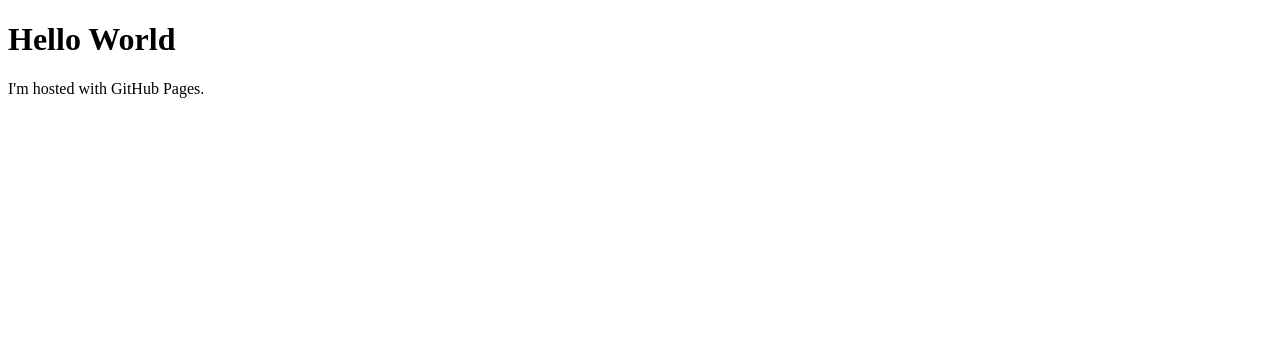
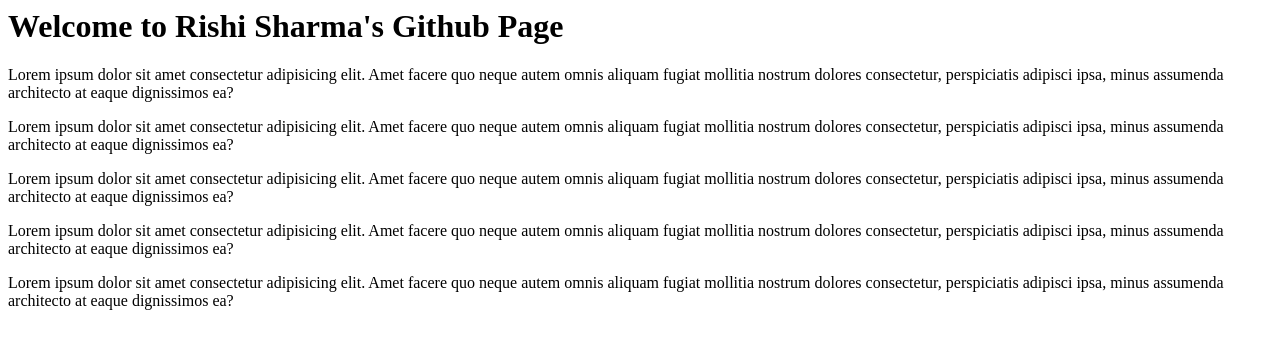
Before and after one commit to rishisharma1986/rishisharma1986.github.io, a plain HTML site: page index.html in a window 1280 px wide. Drawn offline with Linux system fonts and the light colour scheme.

Commit message:
initialcommit

```diff
--- a/index.html
+++ b/index.html
@@ -1,7 +1,16 @@
-<!DOCTYPE html>
-<html>
+<html lang="en">
+<head>
+    <meta charset="UTF-8">
+    <meta http-equiv="X-UA-Compatible" content="IE=edge">
+    <meta name="viewport" content="width=device-width, initial-scale=1.0">
+    <title>Document</title>
+</head>
 <body>
-<h1>Hello World</h1>
-<p>I'm hosted with GitHub Pages.</p>
+    <h1>Welcome to Rishi Sharma's Github Page</h1>
+    <p>Lorem ipsum dolor sit amet consectetur adipisicing elit. Amet facere quo neque autem omnis aliquam fugiat mollitia nostrum dolores consectetur, perspiciatis adipisci ipsa, minus assumenda architecto at eaque dignissimos ea?</p>
+    <p>Lorem ipsum dolor sit amet consectetur adipisicing elit. Amet facere quo neque autem omnis aliquam fugiat mollitia nostrum dolores consectetur, perspiciatis adipisci ipsa, minus assumenda architecto at eaque dignissimos ea?</p>
+    <p>Lorem ipsum dolor sit amet consectetur adipisicing elit. Amet facere quo neque autem omnis aliquam fugiat mollitia nostrum dolores consectetur, perspiciatis adipisci ipsa, minus assumenda architecto at eaque dignissimos ea?</p>
+    <p>Lorem ipsum dolor sit amet consectetur adipisicing elit. Amet facere quo neque autem omnis aliquam fugiat mollitia nostrum dolores consectetur, perspiciatis adipisci ipsa, minus assumenda architecto at eaque dignissimos ea?</p>
+    <p>Lorem ipsum dolor sit amet consectetur adipisicing elit. Amet facere quo neque autem omnis aliquam fugiat mollitia nostrum dolores consectetur, perspiciatis adipisci ipsa, minus assumenda architecto at eaque dignissimos ea?</p>
 </body>
 </html>
```
